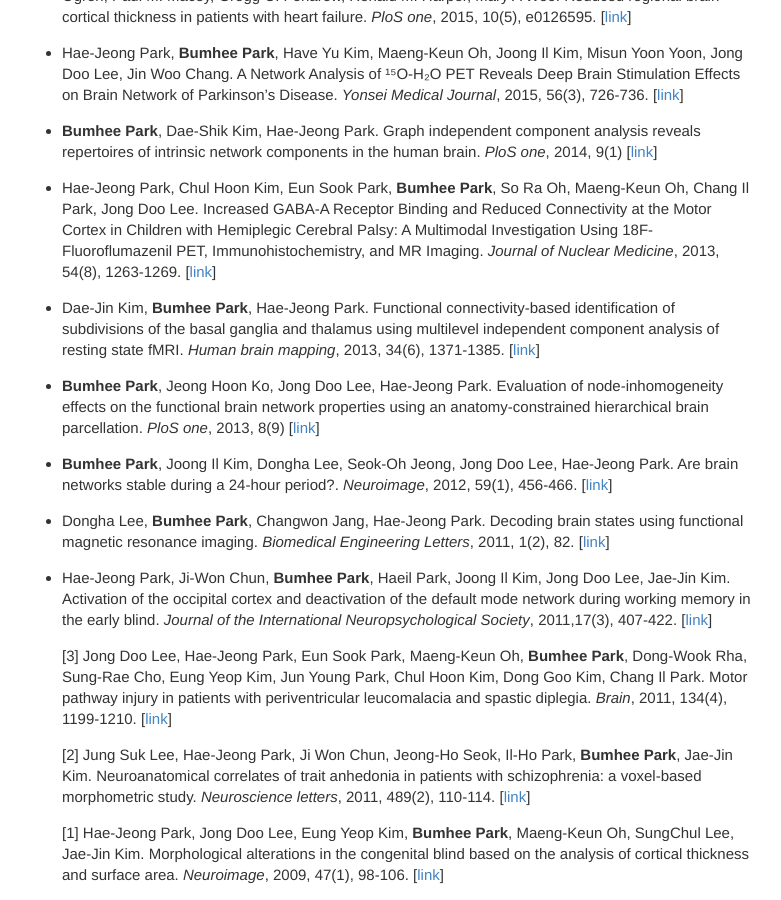
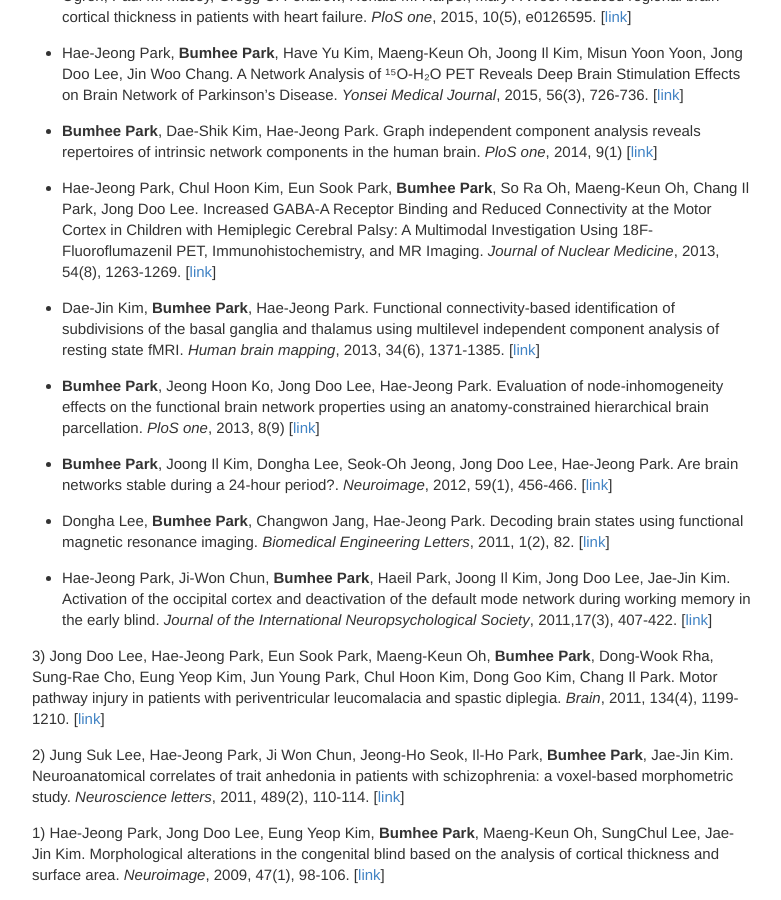
Before and after one commit to neurostat-lab/neurostat-lab.github.io, a Jekyll site: the page built from publication.md, in a window 1280 px wide and 900 px high, scrolled down 4878 px. Shown: the whole window, without its empty margins (248-1029 px from the left). Built offline with Jekyll 4.4.1, drawn with Linux system fonts in a browser that asks for light colours.

```diff
--- a/publication.md
+++ b/publication.md
@@ -130,8 +130,8 @@ prediction of malignant cerebral edema in ischemic stroke: an observational stud
 
 * Hae-Jeong Park, Ji-Won Chun, **Bumhee Park**, Haeil Park, Joong Il Kim, Jong Doo Lee, Jae-Jin Kim. Activation of the occipital cortex and deactivation of the default mode network during working memory in the early blind. _Journal of the International Neuropsychological Society_, 2011,17(3), 407-422. \[[link](https://www.cambridge.org/core/journals/journal-of-the-international-neuropsychological-society/article/activation-of-the-occipital-cortex-and-deactivation-of-the-default-mode-network-during-working-memory-in-the-early-blind/2C27BB882D01F668DCA2D85E1FC3CB6D)\]
 
-  [3] Jong Doo Lee, Hae-Jeong Park, Eun Sook Park, Maeng-Keun Oh, **Bumhee Park**, Dong-Wook Rha, Sung-Rae Cho, Eung Yeop Kim, Jun Young Park, Chul Hoon Kim, Dong Goo Kim, Chang Il Park. Motor pathway injury in patients with periventricular leucomalacia and spastic diplegia. _Brain_, 2011, 134(4), 1199-1210. \[[link](https://academic.oup.com/brain/article/134/4/1199/341755)\]
+3) Jong Doo Lee, Hae-Jeong Park, Eun Sook Park, Maeng-Keun Oh, **Bumhee Park**, Dong-Wook Rha, Sung-Rae Cho, Eung Yeop Kim, Jun Young Park, Chul Hoon Kim, Dong Goo Kim, Chang Il Park. Motor pathway injury in patients with periventricular leucomalacia and spastic diplegia. _Brain_, 2011, 134(4), 1199-1210. \[[link](https://academic.oup.com/brain/article/134/4/1199/341755)\]
 
-  [2] Jung Suk Lee, Hae-Jeong Park, Ji Won Chun, Jeong-Ho Seok, Il-Ho Park, **Bumhee Park**, Jae-Jin Kim. Neuroanatomical correlates of trait anhedonia in patients with schizophrenia: a voxel-based morphometric study. _Neuroscience letters_, 2011, 489(2), 110-114. \[[link](https://www.sciencedirect.com/science/article/abs/pii/S0304394010015302)\]
+2) Jung Suk Lee, Hae-Jeong Park, Ji Won Chun, Jeong-Ho Seok, Il-Ho Park, **Bumhee Park**, Jae-Jin Kim. Neuroanatomical correlates of trait anhedonia in patients with schizophrenia: a voxel-based morphometric study. _Neuroscience letters_, 2011, 489(2), 110-114. \[[link](https://www.sciencedirect.com/science/article/abs/pii/S0304394010015302)\]
 
-  [1] Hae-Jeong Park, Jong Doo Lee, Eung Yeop Kim, **Bumhee Park**, Maeng-Keun Oh, SungChul Lee, Jae-Jin Kim. Morphological alterations in the congenital blind based on the analysis of cortical thickness and surface area. _Neuroimage_, 2009, 47(1), 98-106. \[[link](https://www.sciencedirect.com/science/article/abs/pii/S1053811909003358)\]
+1) Hae-Jeong Park, Jong Doo Lee, Eung Yeop Kim, **Bumhee Park**, Maeng-Keun Oh, SungChul Lee, Jae-Jin Kim. Morphological alterations in the congenital blind based on the analysis of cortical thickness and surface area. _Neuroimage_, 2009, 47(1), 98-106. \[[link](https://www.sciencedirect.com/science/article/abs/pii/S1053811909003358)\]
```
